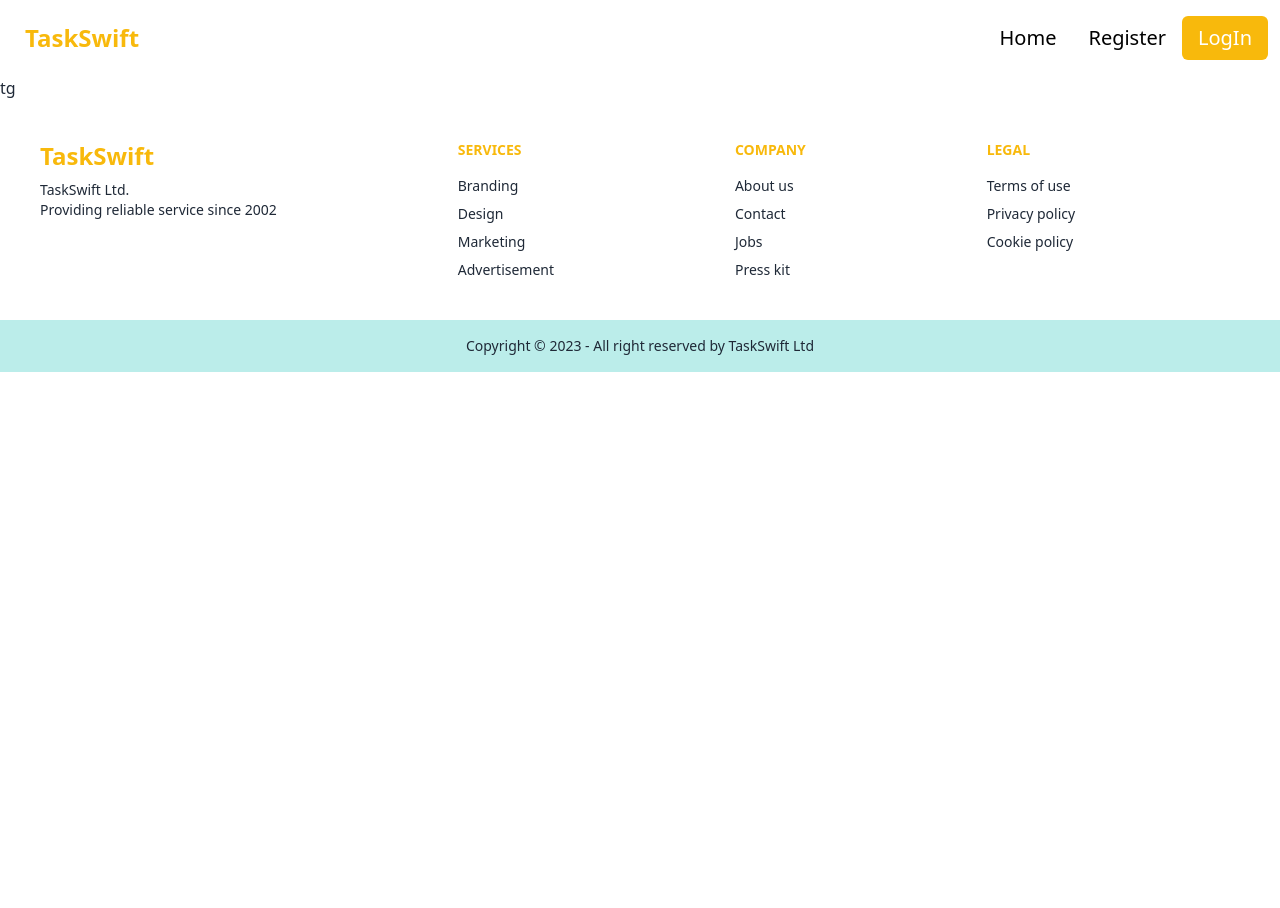
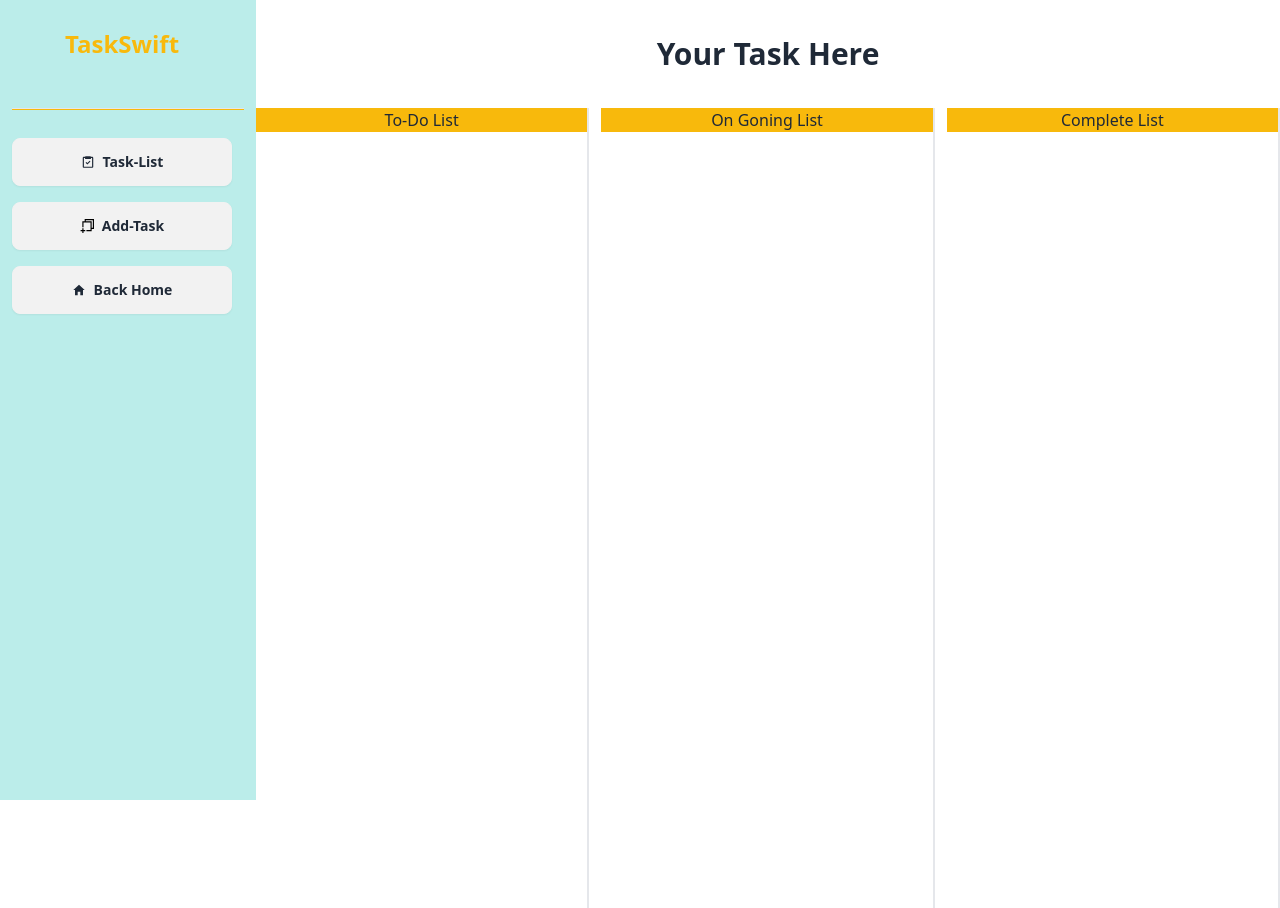
Before and after one commit to mdhanifbiswas27/scic-ass-eight, a React (Vite) app: page /dashboard in a window 1280 px wide. Before the commit the page ends 800 px from the top, so only its background shows below. Built offline with nearby package versions, Linux system fonts and the light colour scheme; no server answers.

Commit message:
dashboard created and design complete

```diff
--- /dev/null
+++ b/src/Pages/Dashboard/AddTask.jsx
@@ -0,0 +1,15 @@
+
+
+const AddTask = () => {
+    return (
+        <div>
+            <h1 className="text-3xl font-bold text-center my-9">Add your task here!</h1>
+            <hr className="h-[2px]"></hr>
+            <div>
+
+            </div>
+        </div>
+    );
+};
+
+export default AddTask;
--- a/src/Pages/Dashboard/Dashboard.jsx
+++ b/src/Pages/Dashboard/Dashboard.jsx
@@ -1,9 +1,27 @@
-
+import { Link, Outlet } from "react-router-dom";
+import { BiTask } from "react-icons/bi";
+import { IoMdHome } from "react-icons/io";
+import { GrChapterAdd } from "react-icons/gr";
 
 const Dashboard = () => {
     return (
-        <div>
-            tg
+        <div className="max-w-screen-xl mx-auto">
+            <div className="grid grid-cols-5">
+                <div className="bg-[#BBEDEA] h-screen px-3">
+                <p className="text-center my-5 ml-9 btn hover:bg-transparent btn-ghost text-2xl text-[#F8B90C] order-1">TaskSwift</p>
+                <hr className="my-5 h-[2px] bg-[#F8B90C]"></hr>
+                    <ul className="">
+                        <Link to='/dashboard'><li><button className="btn w-[220px] my-2"> <BiTask></BiTask>Task-List</button></li></Link>
+                        <Link to='/dashboard/addTask'><li><button className="btn w-[220px] my-2"> <GrChapterAdd></GrChapterAdd>Add-Task</button></li></Link>
+                        <Link to='/'><li><button className="btn w-[220px] my-2"> <IoMdHome></IoMdHome>Back Home</button></li></Link>
+
+
+                    </ul>
+                </div>
+                <div className="col-span-4">
+                    <Outlet></Outlet>
+                </div>
+            </div>
         </div>
     );
 };
--- /dev/null
+++ b/src/Pages/Dashboard/TaskList.jsx
@@ -0,0 +1,22 @@
+
+
+const TaskList = () => {
+    return (
+       <div>
+         <h1 className="text-center font-bold text-3xl py-9">Your Task Here</h1>
+         <div className="grid lg:grid-cols-3 md:grid-cols-2 sm:grid-cols-1 gap-3">
+            <div className="border-r-2 h-screen">
+                <h1 className="text-center bg-[#F8B90C]">To-Do List</h1>
+            </div>
+            <div className="border-r-2">
+                <h1 className="text-center bg-[#F8B90C]">On Goning List</h1>
+            </div>
+            <div className="border-r-2">
+                <h1 className="text-center bg-[#F8B90C]">Complete List</h1>
+            </div>
+        </div>
+       </div>
+    );
+};
+
+export default TaskList;
--- a/src/Pages/Forms/LogIngForms.jsx
+++ b/src/Pages/Forms/LogIngForms.jsx
@@ -1,11 +1,14 @@
-import { useContext } from "react";
+import { useContext, } from "react";
 import { FcGoogle } from "react-icons/fc";
-import { Link,  useNavigate } from "react-router-dom";
+import { Link , useNavigate } from "react-router-dom";
 import { AuthContext } from "../../Provider/AuthProvider";
 
 const LogIngForms = () => {
     const {singIn,singInWithGoogle} = useContext(AuthContext);
+
     const Navigate = useNavigate();
+
+
     const handleLogin = e=>{
         e.preventDefault();
         const form = e.target;
@@ -20,13 +23,16 @@ const LogIngForms = () => {
         .catch()
     }
 
-    const LogInWithGoogle =()=>{
+    const handleLogInWithGoogle = async () => {
         singInWithGoogle()
-        .then(
+        .then(()=>{
             Navigate('/dashboard')
-        )
-        .cath()
-    }
+        })
+        .catch(()=>{
+
+        })
+    };
+
     return (
         <div>
             <div className="flex justify-center  mt-5 mb-5 bg-[#E6E6E6] sm:py-0 md:py-28 lg:py-28 rounded-md">
@@ -47,7 +53,7 @@ const LogIngForms = () => {
                         <p className='font-lg font-medium'>New here? <button className='btn btn-link mb-5'><Link to='/register'>Create Account</Link></button></p>
 
                         <div className='flex  justify-center'>
-                            <div onClick={LogInWithGoogle} className='cursor-pointer border border-blue-500 rounded-full flex items-center py-2 px-4 gap-1'>
+                            <div onClick={handleLogInWithGoogle} className='cursor-pointer border border-blue-500 rounded-full flex items-center py-2 px-4 gap-1'>
                                 <FcGoogle className='text-xl font-semibold text-center'></FcGoogle>
                                 <p   className='font-semibold text-xl text-blue-500 text-center'>SingIn with Google</p>
                             </div>
```
Also changed, not shown: src/main.jsx (+16 -3 lines).
